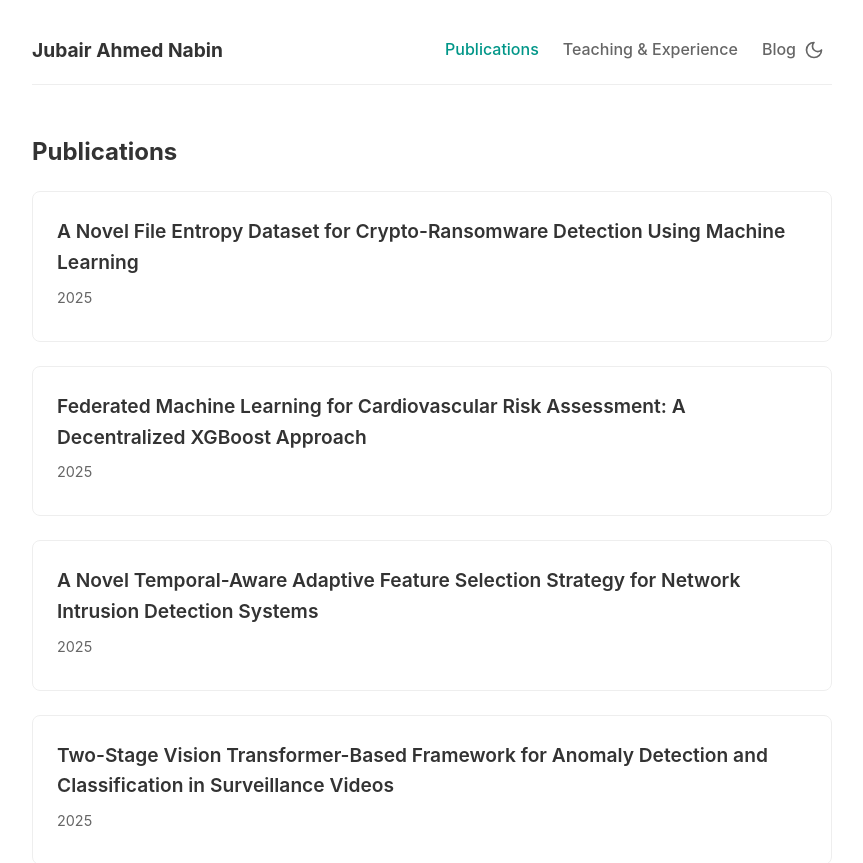
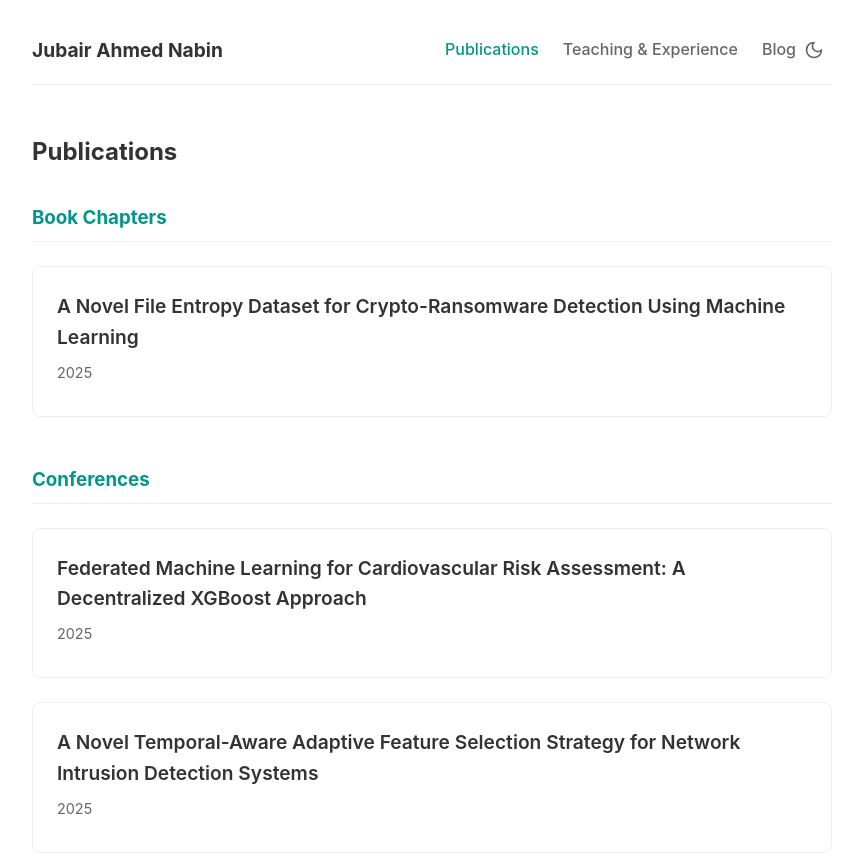
Before and after one commit to nabin47/nabin47.github.io, a React (Vite) app: page /publications in a window 1280 px wide. Shown: the top 863 px of the page, without its empty margins (208-1071 px from the left). Built offline with nearby package versions, Linux system fonts and the light colour scheme.

Commit message:
Update publications: grouping, URL display, homepage links, and content

```diff
--- a/src/data/publications.json
+++ b/src/data/publications.json
@@ -3,30 +3,35 @@
         "title": "A Novel File Entropy Dataset for Crypto-Ransomware Detection Using Machine Learning",
         "slug": "novel-file-entropy-dataset",
         "year": "2025",
-        "content": "novel-file-entropy-dataset.md"
+        "content": "novel-file-entropy-dataset.md",
+        "category": "book-chapters"
     },
     {
         "title": "Federated Machine Learning for Cardiovascular Risk Assessment: A Decentralized XGBoost Approach",
         "slug": "federated-ml-cardiovascular",
         "year": "2025",
-        "content": "federated-ml-cardiovascular.md"
+        "content": "federated-ml-cardiovascular.md",
+        "category": "conferences"
     },
     {
         "title": "A Novel Temporal-Aware Adaptive Feature Selection Strategy for Network Intrusion Detection Systems",
         "slug": "temporal-aware-feature-selection",
         "year": "2025",
-        "content": "temporal-aware-feature-selection.md"
+        "content": "temporal-aware-feature-selection.md",
+        "category": "conferences"
     },
     {
         "title": "Two-Stage Vision Transformer-Based Framework for Anomaly Detection and Classification in Surveillance Videos",
         "slug": "vision-transformer-anomaly-detection",
         "year": "2025",
-        "content": "vision-transformer-anomaly-detection.md"
+        "content": "vision-transformer-anomaly-detection.md",
+        "category": "conferences"
     },
     {
         "title": "Federated Deep Learning for Cybersecurity and Intrusion Detection in Decentralized Networks",
         "slug": "federated-dl-cybersecurity",
         "year": "2015",
-        "content": "federated-dl-cybersecurity.md"
+        "content": "federated-dl-cybersecurity.md",
+        "category": "conferences"
     }
 ]
--- a/src/pages/Home.jsx
+++ b/src/pages/Home.jsx
@@ -53,9 +53,9 @@ export default function Home() {
             {publicationsData.slice(0, 3).map((pub, index) => (
                 <div key={index} className="card">
                     <div className="card-title">
-                        <a href={pub.link} target="_blank" rel="noopener noreferrer">
+                        <Link to={`/publications/${pub.slug}`}>
                             {pub.title}
-                        </a>
+                        </Link>
                     </div>
                     <div className="card-meta">{pub.year}</div>
                 </div>
--- a/src/pages/Publications.jsx
+++ b/src/pages/Publications.jsx
@@ -93,27 +93,21 @@ export function PublicationView() {
                         {metadata?.date ? new Date(metadata.date).toLocaleDateString('en-US', { year: 'numeric', month: 'long', day: 'numeric' }) : publication.year}
                     </span>
                     {metadata?.venue && <span>| {metadata.venue}</span>}
-                </div>
-
                     {metadata?.paperurl && (
-                    <div style={{ marginBottom: '2rem' }}>
+                        <>
+                            <span>|</span>
                             {(() => {
                                 const markdownLinkMatch = metadata.paperurl.match(/\[(.*?)\]\((.*?)\)/);
-                            if (markdownLinkMatch) {
+                                const url = markdownLinkMatch ? markdownLinkMatch[2] : metadata.paperurl;
                                 return (
-                                    <a href={markdownLinkMatch[2]} target="_blank" rel="noopener noreferrer" className="btn">
-                                        Paper: {markdownLinkMatch[1]}
-                                    </a>
-                                );
-                            }
-                            return (
-                                <a href={metadata.paperurl} target="_blank" rel="noopener noreferrer" className="btn">
-                                    Download Paper
+                                    <a href={url} target="_blank" rel="noopener noreferrer" style={{ color: 'var(--link-color)', fontWeight: '500' }}>
+                                        DOI
                                     </a>
                                 );
                             })()}
+                        </>
+                    )}
                 </div>
-                )}
 
                 <div style={{ marginBottom: '3rem' }}>
                     <ReactMarkdown remarkPlugins={[remarkGfm]}>{content}</ReactMarkdown>
@@ -147,10 +141,35 @@ export function PublicationView() {
 }
 
 export default function Publications() {
+    // Group publications by category
+    const groupedPublications = publicationsData.reduce((acc, pub) => {
+        const category = pub.category || 'Other';
+        if (!acc[category]) {
+            acc[category] = [];
+        }
+        acc[category].push(pub);
+        return acc;
+    }, {});
+
+    // Sort categories if needed (optional, here just using Object.entries order which is usually insertion order)
+    // You might want to define a specific order like ['conferences', 'journals', 'book-chapters']
+
     return (
         <div className="section animate-fade-in">
             <h2>Publications</h2>
-            {publicationsData.map((pub, index) => (
+
+            {Object.entries(groupedPublications).map(([category, pubs]) => (
+                <div key={category} style={{ marginBottom: '3rem' }}>
+                    <h3 style={{
+                        textTransform: 'capitalize',
+                        borderBottom: '1px solid var(--border-color)',
+                        paddingBottom: '0.5rem',
+                        marginBottom: '1.5rem',
+                        color: 'var(--link-color)'
+                    }}>
+                        {category.replace(/-/g, ' ')}
+                    </h3>
+                    {pubs.map((pub, index) => (
                         <div key={index} className="card">
                             <div className="card-title">
                                 <Link to={`/publications/${pub.slug}`}>
@@ -161,5 +180,7 @@ export default function Publications() {
                         </div>
                     ))}
                 </div>
+            ))}
+        </div>
     );
 }
```
Also changed, not shown: public/content/publications/federated-dl-cybersecurity.md (+5 -6 lines), public/content/publications/federated-ml-cardiovascular.md (+0 -1 lines), public/content/publications/novel-file-entropy-dataset.md (+3 -2 lines), public/content/publications/temporal-aware-feature-selection.md (+4 -5 lines), public/content/publications/vision-transformer-anomaly-detection.md (+4 -5 lines). Lines whose indentation alone changed are shown as unchanged.
